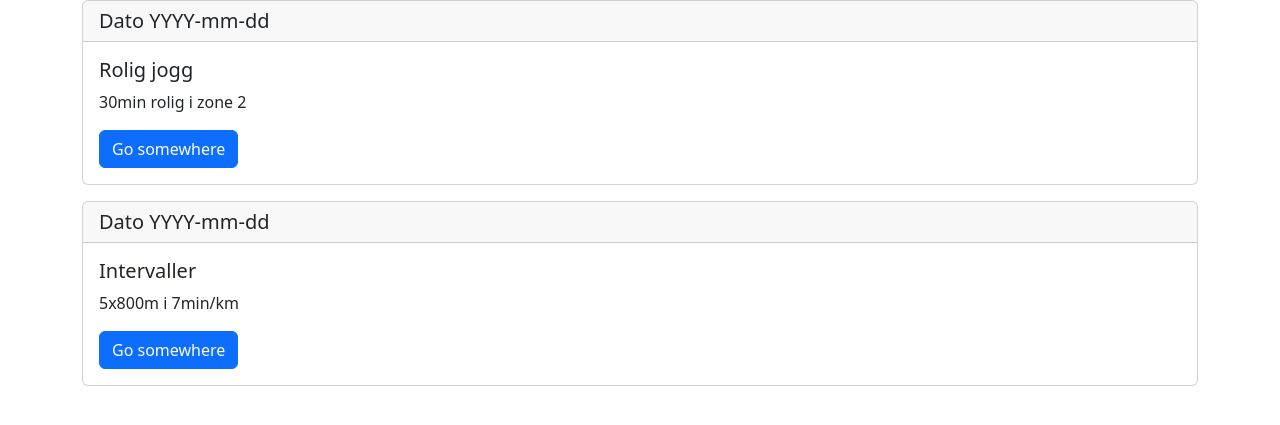
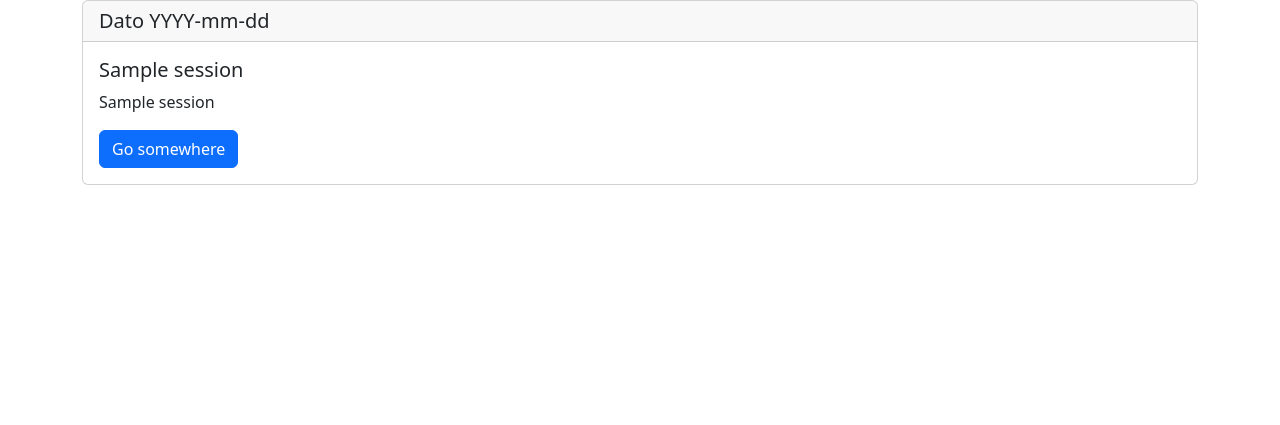
Before and after one commit to progjog/progjog.no, a Flask app: template templates/index.html in a window 1280 px wide. Shown: the top 425 px of the page. Run offline with Flask 3, Linux system fonts and the light colour scheme; the template is opened without the code that fills it: most values are stand-ins (such as "Sample title", 1, 10 or a date in 2020).

Commit message:
reading from db and displaying

```diff
--- a/app.py
+++ b/app.py
@@ -1,7 +1,21 @@
+from db import get_sessions
 from flask import Flask, render_template
 
 app = Flask(__name__)
 
 @app.route("/")
 def index():
-    return render_template("index.html")
+    sessions = get_sessions()
+    context = {"sessions": sessions}
+    return render_template("index.html", context=context)
+
+
+"""
+*GET /training-session (dont need?)
+GET /training-session/<id>
+
+POST /training-session/ (Create)
+PUT /training-session/<id> (Update)
+
+DELETE /training-session
+"""
--- a/templates/index.html
+++ b/templates/index.html
@@ -6,25 +6,19 @@
 
 	<div class="container-md">
 
-		<div class="card mb-3">
-			<h5 class="card-header"> Dato YYYY-mm-dd </h5>
+		{% for session in context["sessions"] %}
 
-			<div class="card-body">
-				<h5 class="card-title">Rolig jogg</h5>
-				<p class="card-text">30min rolig i zone 2 </p>
-				<a href="#" class="btn btn-primary">Go somewhere</a>
+			<div class="card mb-3">
+				<h5 class="card-header"> Dato YYYY-mm-dd </h5>
+
+				<div class="card-body">
+					<h5 class="card-title"> {{ session.1 }} </h5>
+					<p class="card-text"> {{ session.2 }} </p>
+					<a href="#" class="btn btn-primary">Go somewhere</a>
+				</div>
 			</div>
-		</div>
 
-		<div class="card">
-			<h5 class="card-header"> Dato YYYY-mm-dd </h5>
-
-			<div class="card-body">
-				<h5 class="card-title">Intervaller</h5>
-				<p class="card-text">5x800m i 7min/km</p>
-				<a href="#" class="btn btn-primary">Go somewhere</a>
-			</div>
-		</div>
+		{% endfor %}
 
 	</div>
 
```
Also changed, not shown: db.py (added, +18 -0 lines), schema.sql (added, +8 -0 lines), 1 other file.
